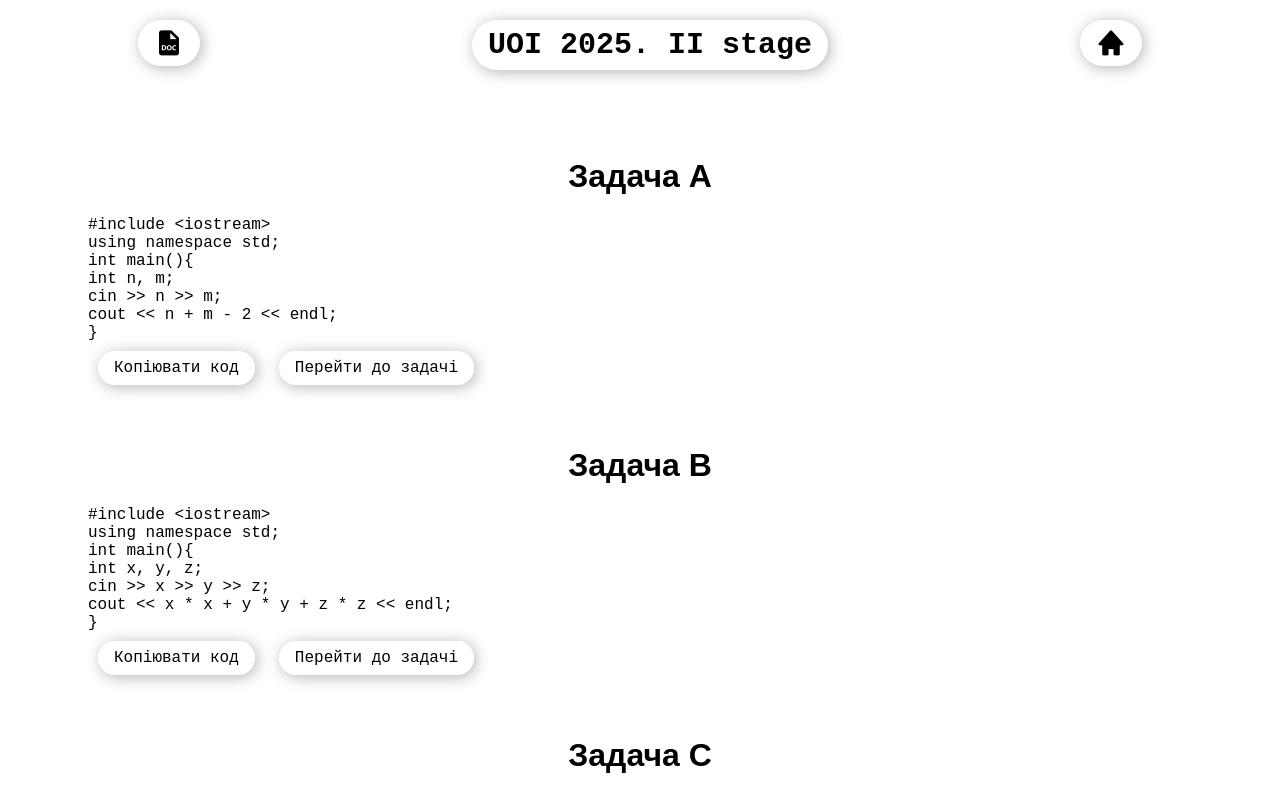
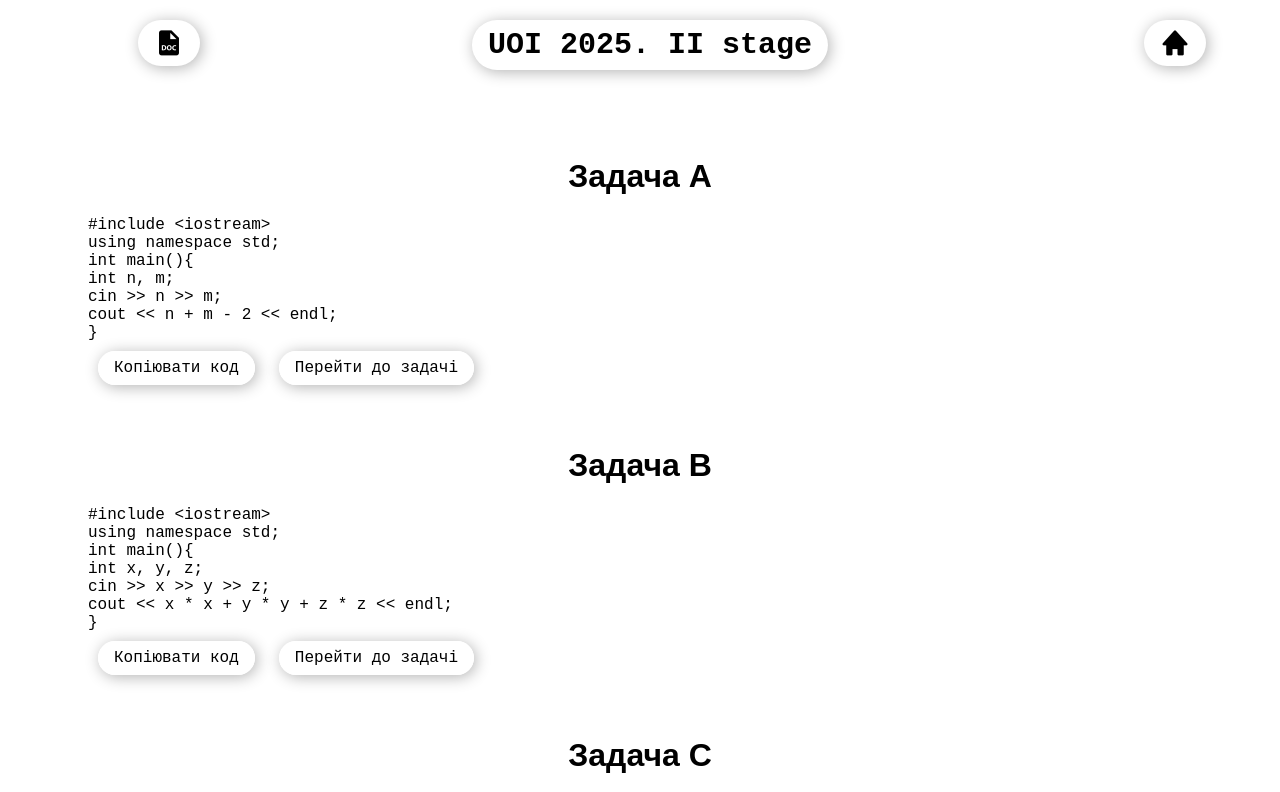
Before and after one commit to Qwer-Ghost/UOI, a plain HTML site: page UOI 2025. II.html in a window 1280 px wide. Shown: the top 792 px of the page. Drawn offline with nearby package versions, Linux system fonts and the light colour scheme; a web font is replaced by a local one.

Commit message:
Update UOI 2025. II.html

```diff
--- a/UOI 2025. II.html
+++ b/UOI 2025. II.html
@@ -16,7 +16,7 @@
 
     <a target="_blank" href="https://uoi.eolymp.space/en/compete/85np4osmd51vveoskk8rirbbbc" style=" position: fixed; top: 10px; left: 50%; transform: translateX(-50%);font-weight: bold; font-size: 30px;text-align: center;">UOI 2025. II stage</a>
     <a title="Завантадити документ з роз'язками" href="docx_style/UOI 2025. II stage.docx" class='bx bxs-file-doc' style="position: fixed;top: 10px;font-size: 30px; left: 10%; "></a>
-    <a href="index.html" class='bx bxs-home'style="position: fixed;top: 10px;font-size: 30px; right: 10%;"></a>
+    <a href="index.html" class='bx bxs-home'style="position: fixed;top: 10px;font-size: 30px; right: 5%;"></a>
     <h1>Задача A</h1>
     <p id="textToCopy_A">#include <<iostream>iostream><br>using namespace std;<br>int main(){<br>int n, m;<br>cin >> n >> m;<br>cout << n + m - 2 << endl;<br>}   </p>
     <a  onclick="copyText_A()">Копіювати код</a>
```
